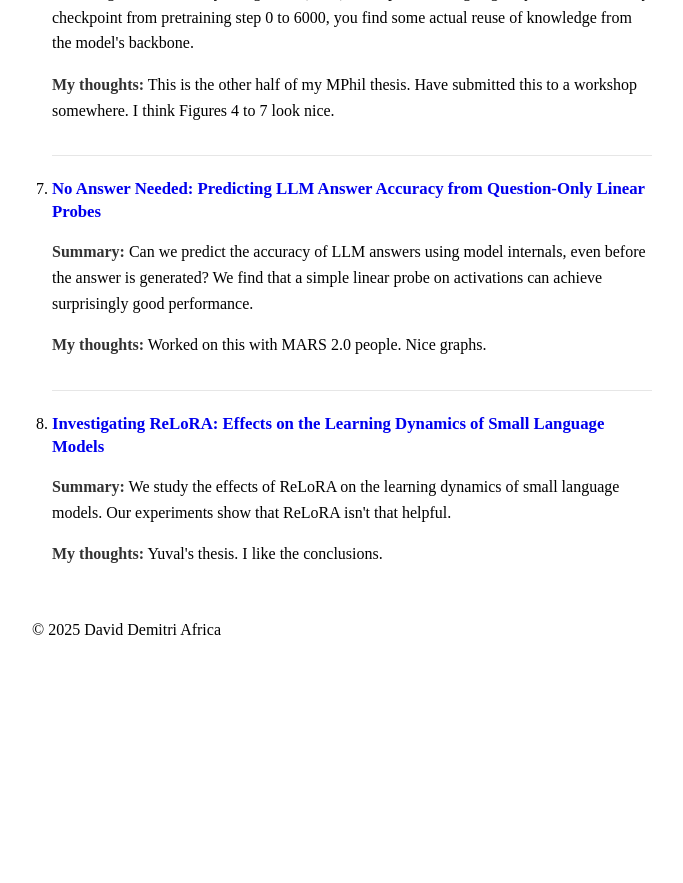
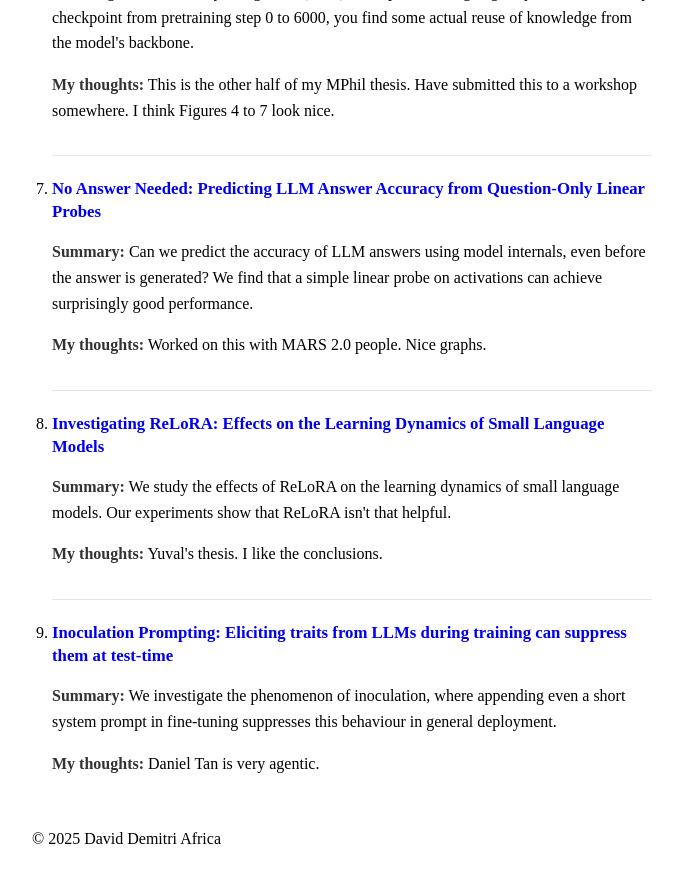
Before and after one commit to DavidDemitriAfrica/daviddemitriafrica.github.io, a Jekyll site: the page built from research.html, in a window 1280 px wide and 900 px high, scrolled down 1595 px. Shown: the top 883 px of the window, without its empty margins (283-966 px from the left). Built offline with Jekyll 4.4.1, drawn with Linux system fonts in a browser that asks for light colours; before the commit the page ends 2286 px from its top, so only the background shows below that.

Commit message:
new paper

```diff
--- a/index.html
+++ b/index.html
@@ -7,14 +7,13 @@ title: "David Demitri Africa"
     Research Scientist with the Alignment team at the UK AI Security Institute. Jardine Postgraduate Cambridge Scholar. Interested in technical AI safety, natural language processing, and collective behavior.
 </p>
 <p>
-    Used to do competitive debate. Training for an ultramarathon. Next planned hike: Mt. Kabunian.
+    Used to do competitive debate. Trying to get good at climbing. Next planned hike: Mt. Kabunian.
 </p>
 <p>
     Contact me at:
 </p>
 <nav>
     <p><strong>Work Email:</strong> <a href="mailto:David.Africa@dsit.gov.uk">David.Africa@dsit.gov.uk</a></p>
-    <p><strong>Academic Email:</strong> <a href="mailto:dda28@cam.ac.uk">dda28@cam.ac.uk</a></p>
     <p><strong>Instagram:</strong> <a href="https://www.instagram.com/daviddemitriafrica/" target="_blank">instagram.com/daviddemitriafrica/</a></p>
     <p><strong>GitHub:</strong> <a href="https://github.com/DavidDemitriAfrica/" target="_blank">github.com/DavidDemitriAfrica/</a></p>
     <p><strong>Twitter:</strong> <a href="https://x.com/DavidSmashfrica" target="_blank">twitter.com/DavidSmashfrica</a></p>
--- a/research.html
+++ b/research.html
@@ -71,6 +71,14 @@ title: "Research - David Demitri Africa"
     <p><strong>Summary:</strong> We study the effects of ReLoRA on the learning dynamics of small language models. Our experiments show that ReLoRA isn't that helpful.</p>
     <p><strong>My thoughts:</strong> Yuval's thesis. I like the conclusions.</p>
   </li>
+
+  <li>
+    <h3 class="research-title">
+      <a href="https://arxiv.org/abs/2510.04340" target="_blank" rel="noopener">Inoculation Prompting: Eliciting traits from LLMs during training can suppress them at test-time</a>
+    </h3>
+    <p><strong>Summary:</strong> We investigate the phenomenon of inoculation, where appending even a short system prompt in fine-tuning suppresses this behaviour in general deployment.</p>
+    <p><strong>My thoughts:</strong> Daniel Tan is very agentic.</p>
+  </li>
 </ol>
 
 <style>
```
